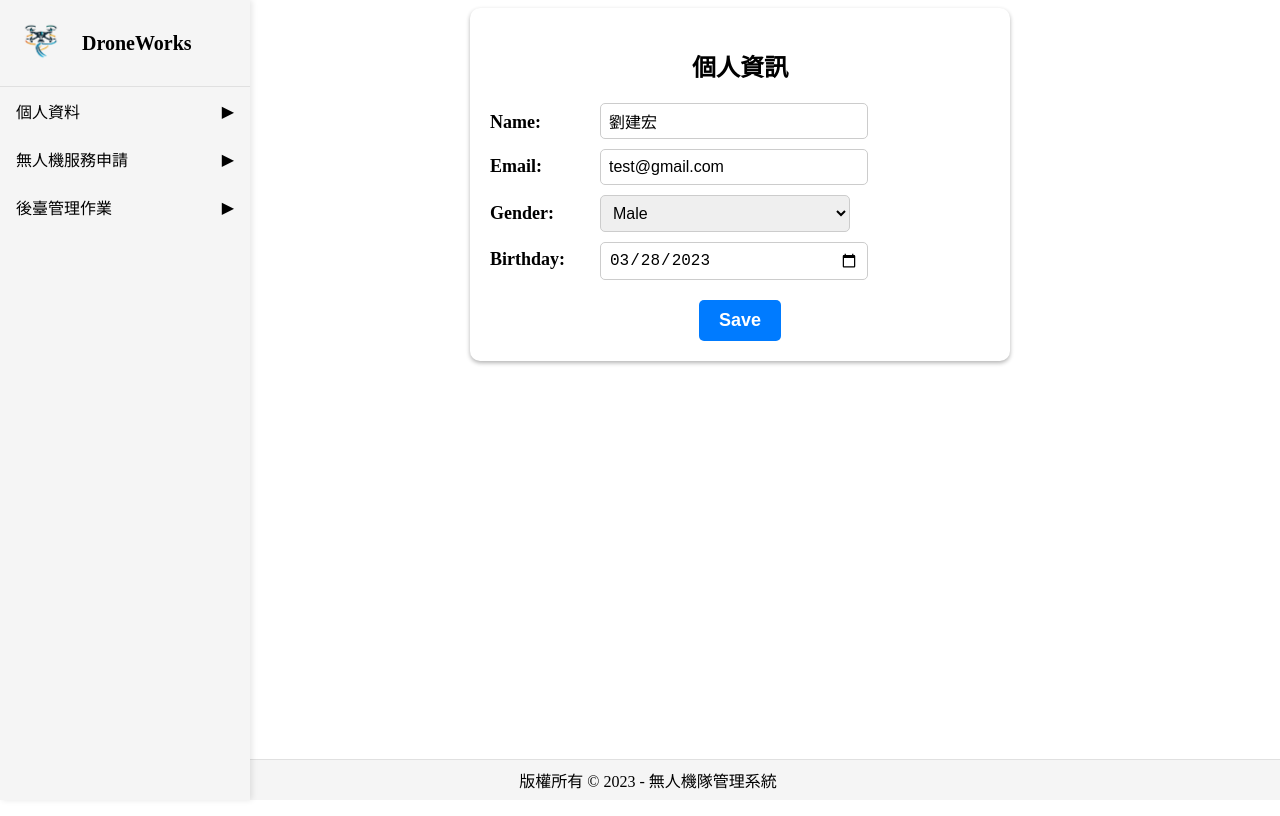
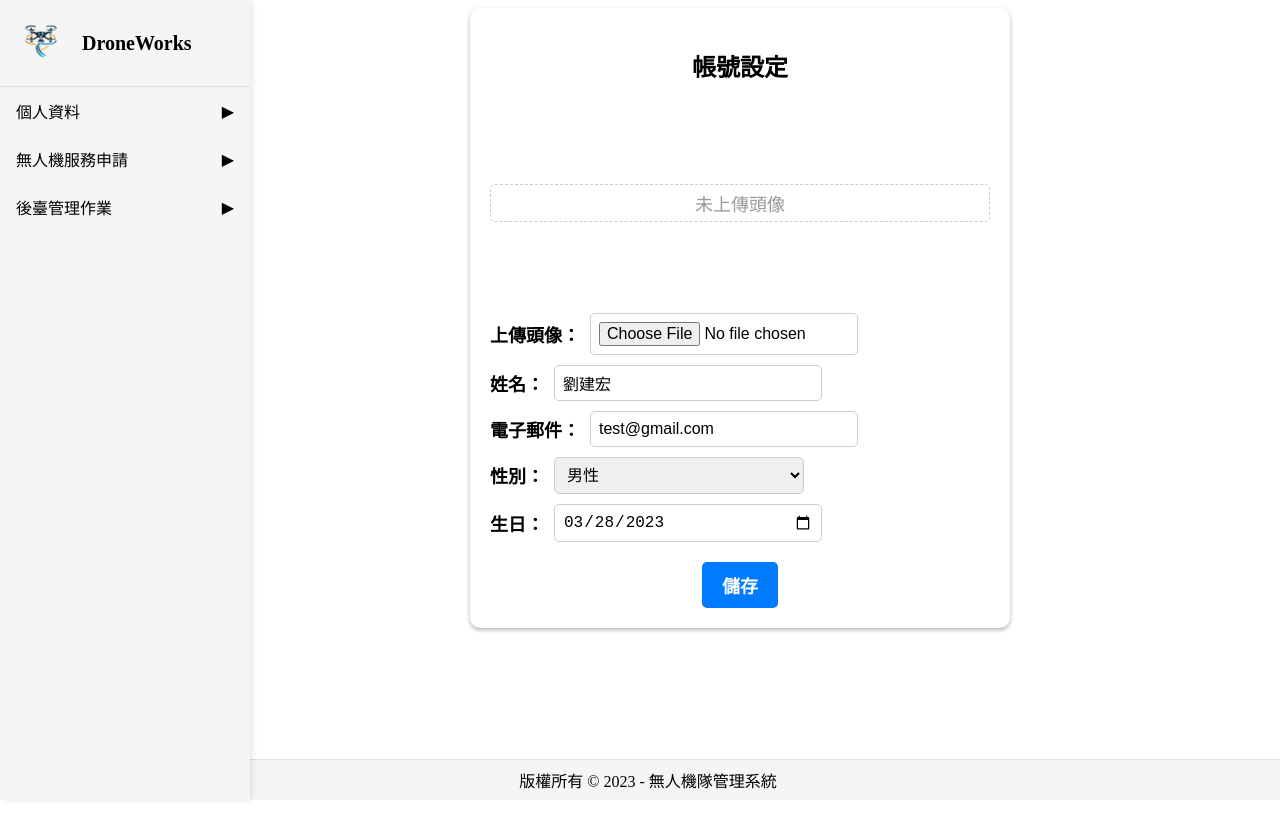
Before and after one commit to liuchienhung/droneworks, a Vue app: page /home/basic in a window 1280 px wide. Built offline with nearby package versions, Linux system fonts and the light colour scheme.

Commit message:
1. BasicInfo.vue新增頭像功能及預覽 2. ChangePassword.vue更改CSS樣式 3. SidebarPage.vue註解尚未用到的功能項目

```diff
--- a/src/components/BasicInfo.vue
+++ b/src/components/BasicInfo.vue
@@ -1,31 +1,41 @@
 <template>
   <div class="profile">
-    <h2>個人資訊</h2>
+    <h2>帳號設定</h2>
     <form>
+
+      <div class="avatar-preview">
+        <img v-if="preview" :src="preview" alt="avatar preview">
+        <span v-else class="no-avatar">未上傳頭像</span>
+      </div>
       <div>
-        <label for="name">Name:</label>
+        <label for="avatar">上傳頭像：</label>
+        <input type="file" id="avatar" accept="image/*" @change="onAvatarChange">
+      </div>
+      <div>
+        <label for="name">姓名：</label>
         <input type="text" id="name" v-model="name">
       </div>
       <div>
-        <label for="email">Email:</label>
+        <label for="email">電子郵件：</label>
         <input type="email" id="email" v-model="email">
       </div>
       <div>
-        <label for="gender">Gender:</label>
+        <label for="gender">性別：</label>
         <select id="gender" v-model="gender">
-          <option value="male">Male</option>
-          <option value="female">Female</option>
-          <option value="other">Other</option>
+          <option value="male">男性</option>
+          <option value="female">女性</option>
+          <option value="other">其他</option>
         </select>
       </div>
       <div>
-        <label for="birthday">Birthday:</label>
+        <label for="birthday">生日：</label>
         <input type="date" id="birthday" v-model="birthday">
       </div>
-      <button type="submit" @click.prevent="saveProfile">Save</button>
+      <button type="submit" @click.prevent="saveProfile">儲存</button>
     </form>
   </div>
 </template>
+
 
 <script>
 export default {
@@ -34,13 +44,27 @@ export default {
       name: '劉建宏',
       email: 'test@gmail.com',
       gender: 'male',
-      birthday: '2023-03-28'
+      birthday: '2023-03-28',
+      avatar: null, // 新增 avatar 資料
+      preview: null // 新增 preview 資料
     }
   },
   methods: {
     saveProfile() {
       // 將資料提交到後端或進行其他操作
       console.log('Profile saved!');
+    },
+    onAvatarChange(event) {
+      const file = event.target.files[0];
+      if (!file) return;
+      // 預覽圖片
+      const reader = new FileReader();
+      reader.readAsDataURL(file);
+      reader.onload = () => {
+        this.preview = reader.result;
+      };
+      // 存儲圖片
+      this.avatar = file;
     }
   }
 }
@@ -94,4 +118,38 @@ export default {
   border-radius: 5px;
   cursor: pointer;
 }
+
+.profile form div {
+  margin-bottom: 10px;
+  display: flex; /* 新增的 */
+  align-items: center; /* 新增的 */
+}
+
+.profile label {
+  width: auto; /* 修改的 */
+  margin-right: 10px;
+}
+
+.profile .avatar-preview {
+  display: flex;
+  align-items: center;
+  justify-content: center; /* 新增的 */
+  height: 200px; /* 新增的 */
+}
+
+.profile .avatar-preview img {
+  max-width: 100%;
+  max-height: 100%;
+  border-radius: 50%;
+}
+
+.profile .no-avatar {
+  font-size: 18px;
+  color: #999;
+  padding: 5px 10px;
+  border-radius: 5px;
+  border: 1px dashed #ccc;
+  text-align: center;
+  flex: 1; /* 新增的 */
+}
 </style>
--- a/src/components/ChangePassword.vue
+++ b/src/components/ChangePassword.vue
@@ -1,20 +1,20 @@
 <template>
   <div class="container mt-5">
-    <h1 class="text-center mb-4">Change Password</h1>
+    <h1 class="text-center mb-4">修改密碼</h1>
     <form class="form" @submit.prevent="changePassword">
       <div class="form-group">
-        <label class="form-label" for="oldPassword">Old Password</label>
+        <label class="form-label" for="oldPassword">舊密碼</label>
         <input type="password" class="form-control" id="oldPassword" v-model="oldPassword">
       </div>
       <div class="form-group">
-        <label class="form-label" for="newPassword">New Password</label>
+        <label class="form-label" for="newPassword">新密碼</label>
         <input type="password" class="form-control" id="newPassword" v-model="newPassword">
       </div>
       <div class="form-group">
-        <label class="form-label" for="confirmPassword">Confirm Password</label>
+        <label class="form-label" for="confirmPassword">確認密碼</label>
         <input type="password" class="form-control" id="confirmPassword" v-model="confirmPassword">
       </div>
-      <button type="submit" class="btn btn-primary">Submit</button>
+      <button type="submit" class="btn btn-primary">提交</button>
     </form>
   </div>
 </template>
@@ -50,7 +50,7 @@ export default {
 };
 </script>
 <style>
-.form {
+.container {
   max-width: 500px;
   margin: auto;
 }
@@ -79,10 +79,29 @@ export default {
   transition: border-color 0.15s ease-in-out, box-shadow 0.15s ease-in-out;
 }
 
+/*
 .btn-primary {
   color: #fff;
   background-color: #007bff;
   border-color: #007bff;
+  padding: 0.375rem 0.75rem;
+  font-size: 1rem;
+  border-radius: 0.25rem;
+  display: block;
+  width: 100%;
+  margin-top: 2rem;
+}
+*/
+.btn-primary {
+  color: #fff;
+  background-color: #007bff;
+  border-color: #007bff;
+  padding: 0.5rem 1rem;
+  font-size: 1.2rem;
+  border-radius: 0.5rem;
+  display: block;
+  width: 25%;
+  margin-top: 2rem;
 }
 
 .btn-primary:hover {
--- a/src/components/SidebarPage.vue
+++ b/src/components/SidebarPage.vue
@@ -33,9 +33,9 @@ export default {
           title: "個人資料",
           routeName: "ProfilePage",
           children: [
-            { title: "基本資料", routeName: "BasicInfo" },
+            { title: "帳號設定", routeName: "BasicInfo" },
             { title: "修改密碼", routeName: "ChangePassword" },
-            { title: "頭像設置", routeName: "AvatarSetting" },
+            //{ title: "頭像設置", routeName: "AvatarSetting" },
           ],
         },
         {
```
